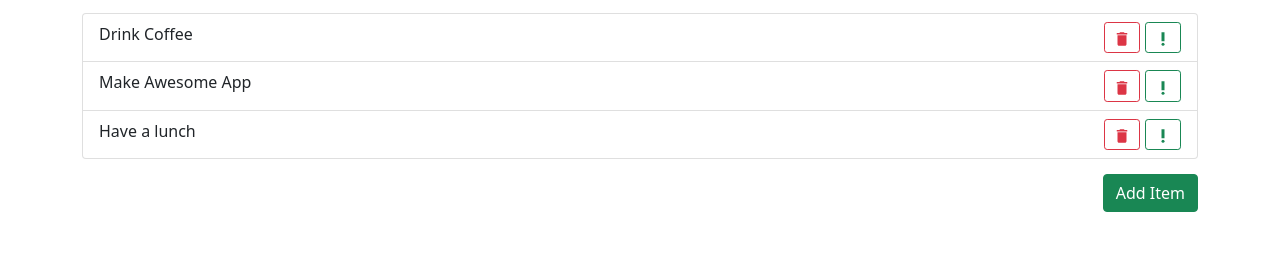
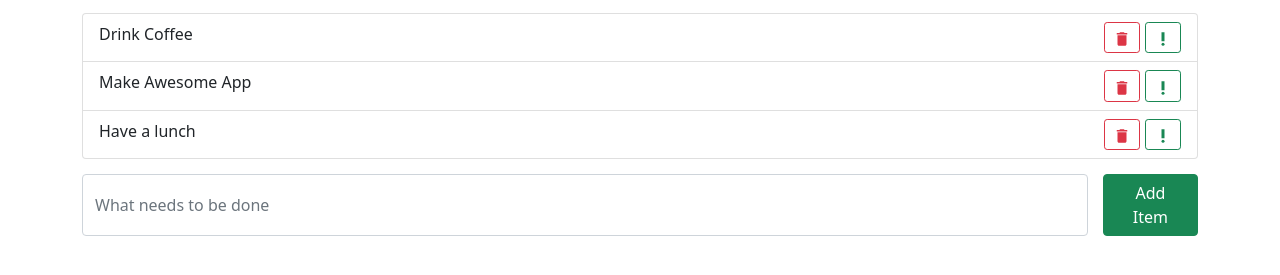
Before and after one commit to Bahram101/todo-list-react, a React app: page / in a window 1280 px wide. Shown: the part 41-316 px from the top of the page. Built offline with nearby package versions, Linux system fonts and the light colour scheme.

Commit message:
added 'add new item'

```diff
--- a/src/components/add-itiem/add-item.css
+++ b/src/components/add-itiem/add-item.css
@@ -1,4 +1,13 @@
+.form{
+    display:flex;
+    margin-top:15px;
+    justify-content: space-between;
+}
+
+input{
+    margin-right: 15px;
+}
+
 .item-add{
-    text-align: right;
-    margin-top: 15px;
+    width:103px;
 }
--- a/src/components/add-itiem/add-item.js
+++ b/src/components/add-itiem/add-item.js
@@ -1,15 +1,38 @@
-import React from 'react';
+import React, {Component} from 'react';
 import './add-item.css';
 
-const AddItem = (props) => {
+export default class AddItem extends Component {
 
-    return (
-        <div className="item-add">
-            <button className="btn btn-success" onClick={() => props.onAddItem('Hello World')}>
-                Add Item
-            </button>
-        </div>
-    )
+    state = {
+        label: ""
+    }
+
+    onLabelChange = (e) =>{
+        this.setState({
+            label: e.target.value
+        })
+    }
+
+    onSubmit = (e) => {
+        e.preventDefault();
+        this.props.onAddItem(this.state.label);
+        this.setState({
+            label:''
+        })
+    }
+
+    render(){
+
+        return (
+            <form className='form' onSubmit={this.onSubmit}>
+                <input  type="text"
+                        className="form-control add"
+                        placeholder="What needs to be done"
+                        onChange={this.onLabelChange}
+                        value={this.state.label}
+                        />
+                <button className="btn btn-success item-add mt-0" >Add Item</button>
+            </form>
+        )
+    }
 }
-
-export default AddItem
--- a/src/components/app/app.js
+++ b/src/components/app/app.js
@@ -57,7 +57,7 @@ export default class App extends Component {
     }
 
     toggleProperty(arr, id, propName){
-        // Выбираем id которое мы хотим удалить
+        // Выбираем index которое мы хотим удалить
         const idx = arr.findIndex((el) => el.id === id );
 
         //Обновляем объект
@@ -65,11 +65,14 @@ export default class App extends Component {
         const newItem = {... oldItem, [propName]: !oldItem[propName]}
 
         //Создаем новый массив
-        return  [
+        const newArr = [
             ... arr.slice(0, idx),
             newItem,
             ... arr.slice(idx+1)
         ]
+
+        return  newArr;
+
     }
 
     onToggleDone = (id) => {
@@ -88,6 +91,7 @@ export default class App extends Component {
         })
     }
 
+
     render(){
 
         const {todoData} = this.state;
@@ -98,7 +102,7 @@ export default class App extends Component {
 
         return (
             <div className="container">
-                <AppHeader todo={todoCount} done={doneCount}/>
+                <AppHeader todo={todoCount}  done={doneCount}/>
 
                 <div className="d-flex justify-content-between mb-3 ">
                     <SearchPanel />
@@ -112,7 +116,7 @@ export default class App extends Component {
                     onToggleImportant = {this.onToggleImportant}
                 />
 
-                <AddItem onAddItem={this.addItem} />
+                <AddItem onAddItem={this.addItem}  />
             </div>
         )
     }
```
Also changed, not shown: src/components/todo-list/todo-list.js (+4 -3 lines), src/components/todo-list-item/todo-list-item.js (line endings or trailing spaces).
